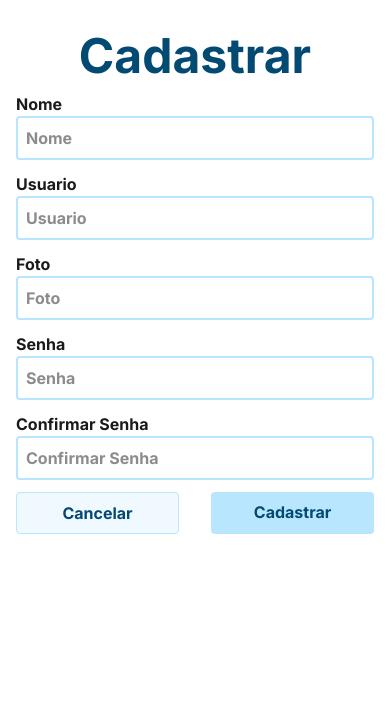
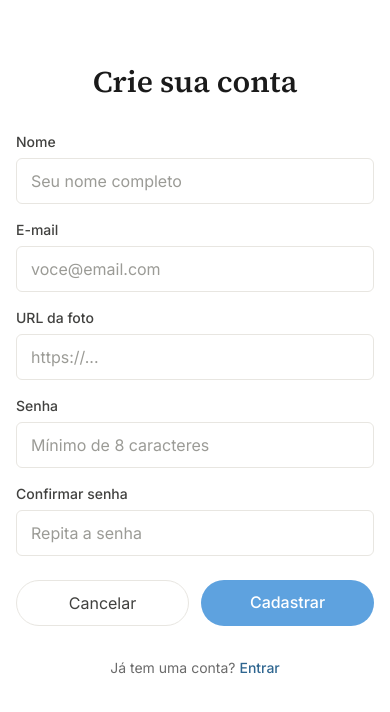
Before and after one commit to bruna-dsmendes/Blog_pessoal_react, a React (Vite) app: page /cadastro in a window 390 px wide. Shown: the top 712 px of the page. Built offline with nearby package versions, Linux system fonts and the light colour scheme; no server answers.

Commit message:
ajustes no perfil e postagem

```diff
--- a/src/components/perfil/formperfil/FormPerfil.tsx
+++ b/src/components/perfil/formperfil/FormPerfil.tsx
@@ -6,10 +6,11 @@ import { atualizar } from "../../../services/Service";
 import { PropagateLoader } from "react-spinners";
 import { ToastAlerta } from "../../../utils/ToastAlerta";
 
+const inputClass = "w-full border border-hairline rounded-md px-3.5 py-2.5 text-ink bg-paper placeholder:text-ink-faint outline-none focus:border-accent transition-colors"
+
 function FormPerfil() {
   const navigate = useNavigate();
 
-  // Correção da inicialização aqui:
   const [usuario, setUsuario] = useState<UsuarioLogin>({
     id: 0,
     nome: "",
@@ -67,7 +68,7 @@ function FormPerfil() {
             headers: { 'Authorization': token }
           });
           handleAtualizarUsuario(usuarioComToken);
-          ToastAlerta('Perfil updated com sucesso!', 'sucesso');
+          ToastAlerta('Perfil atualizado com sucesso!', 'sucesso');
           setTimeout(() => { retornar(); }, 500);
         } catch (error: any) {
           if (error.toString().includes('401')) {
@@ -108,97 +109,95 @@ function FormPerfil() {
   }
 
   return (
-    <div className="container flex flex-col items-center justify-center mx-auto min-h-[80vh]">
-      <h1 className="text-4xl text-center my-8 font-bold text-slate-800">Editar Perfil</h1>
+    <div className="flex justify-center px-4 py-16 md:py-20">
+      <div className="w-full max-w-sm">
 
-      <form className="w-full max-w-md flex flex-col gap-4 bg-pink-50/50 p-6 rounded-2xl border border-pink-100 shadow-sm"
-        onSubmit={atualizarPerfil} >
+        <h1 className="font-serif text-3xl font-semibold text-ink text-center mb-8">
+          Editar perfil
+        </h1>
 
-        <div className="flex flex-col gap-1">
-          <label htmlFor="nome" className="text-sm font-semibold text-slate-600">Nome</label>
+        <form className="flex flex-col gap-4" onSubmit={atualizarPerfil}>
+
+          <div className="flex flex-col gap-1.5">
+            <label htmlFor="nome" className="text-sm font-medium text-ink-soft">Nome</label>
             <input
               type="text"
               placeholder="Seu nome"
               name='nome'
-            className="border border-pink-200 rounded-xl p-2.5 bg-white focus:outline-none focus:ring-2 focus:ring-pink-300 transition text-slate-700"
+              className={inputClass}
               value={usuario.nome}
               onChange={atualizarEstado}
             />
           </div>
 
-        <div className="flex flex-col gap-1">
-          <label htmlFor="usuario" className="text-sm font-semibold text-slate-600">Email / Usuário</label>
+          <div className="flex flex-col gap-1.5">
+            <label htmlFor="usuario" className="text-sm font-medium text-ink-soft">E-mail</label>
             <input
               type="text"
-            placeholder="Seu email"
+              placeholder="Seu e-mail"
               name='usuario'
-            className="border border-pink-200 rounded-xl p-2.5 bg-white focus:outline-none focus:ring-2 focus:ring-pink-300 transition text-slate-700"
+              className={inputClass}
               value={usuario.usuario}
               onChange={atualizarEstado}
             />
           </div>
 
-        <div className="flex flex-col gap-1">
-          <label htmlFor="foto" className="text-sm font-semibold text-slate-600">URL da Foto</label>
+          <div className="flex flex-col gap-1.5">
+            <label htmlFor="foto" className="text-sm font-medium text-ink-soft">URL da foto</label>
             <input
               type="text"
-            placeholder="URL da sua foto"
+              placeholder="https://..."
               name='foto'
-            className="border border-pink-200 rounded-xl p-2.5 bg-white focus:outline-none focus:ring-2 focus:ring-pink-300 transition text-slate-700"
+              className={inputClass}
               value={usuario.foto}
               onChange={atualizarEstado}
             />
           </div>
 
-        <div className="flex flex-col gap-1">
-          <label htmlFor="senha" className="text-sm font-semibold text-slate-600">Nova Senha (opcional)</label>
+          <div className="flex flex-col gap-1.5">
+            <label htmlFor="senha" className="text-sm font-medium text-ink-soft">Nova senha (opcional)</label>
             <input
               type="password"
               placeholder="Deixe em branco para manter a atual"
               name='senha'
-            className="border border-pink-200 rounded-xl p-2.5 bg-white focus:outline-none focus:ring-2 focus:ring-pink-300 transition text-slate-700"
+              className={inputClass}
               value={usuario.senha}
               onChange={atualizarEstado}
             />
           </div>
 
           {usuario.senha.length > 0 && (
-          <div className="flex flex-col gap-1">
-            <label htmlFor="confirmarSenha" className="text-sm font-semibold text-slate-600">Confirmar Nova Senha</label>
+            <div className="flex flex-col gap-1.5">
+              <label htmlFor="confirmarSenha" className="text-sm font-medium text-ink-soft">Confirmar nova senha</label>
               <input
                 type="password"
                 placeholder="Confirme a nova senha"
                 name='confirmarSenha'
-              className="border border-pink-200 rounded-xl p-2.5 bg-white focus:outline-none focus:ring-2 focus:ring-pink-300 transition text-slate-700"
+                className={inputClass}
                 value={confirmarSenha}
                 onChange={handleConfirmarSenha}
               />
             </div>
           )}
 
-        <div className="flex gap-4 justify-center mt-4">
+          <div className="flex gap-3 mt-2">
             <button
-            className="rounded-xl text-slate-700 bg-slate-200
-                        hover:bg-slate-300 w-1/2 py-2.5 flex justify-center font-medium transition cursor-pointer"
+              className="rounded-full text-ink-soft bg-paper border border-hairline hover:bg-paper-tint w-1/2 py-2.5 transition-colors"
               type="button"
               onClick={retornar}>
               Cancelar
             </button>
 
             <button
-            className="rounded-xl text-white bg-pink-400
-                        hover:bg-pink-500 w-1/2 py-2.5 flex justify-center font-medium transition shadow-sm cursor-pointer"
+              className="rounded-full text-white bg-accent hover:bg-accent-dark w-1/2 py-2.5 flex justify-center font-medium transition-colors"
               type="submit">
-            {isLoading ? (
-              <PropagateLoader color="#ffffff" size={10} className="py-1" />
-            ) : (
-              <span>Atualizar</span>
-            )}
+              {isLoading ? <PropagateLoader color="#ffffff" size={8} /> : <span>Salvar</span>}
             </button>
           </div>
 
         </form>
       </div>
+    </div>
   );
 }
 
--- a/src/pages/cadastro/Cadastro.tsx
+++ b/src/pages/cadastro/Cadastro.tsx
@@ -1,9 +1,11 @@
 import { useState, type ChangeEvent, type FormEvent } from "react"
-import { useNavigate } from "react-router-dom"
+import { Link, useNavigate } from "react-router-dom"
 import { PacmanLoader } from "react-spinners";
 import type Usuario from "../../models/Usuario"
 import { cadastrarUsuario } from "../../services/Service"
 import { ToastAlerta } from "../../utils/ToastAlerta";
+
+const inputClass = "w-full border border-hairline rounded-md px-3.5 py-2.5 text-ink bg-paper placeholder:text-ink-faint outline-none focus:border-accent transition-colors"
 
 function Cadastro() {
 
@@ -63,102 +65,104 @@ function Cadastro() {
   }
 
   return (
-    <>
-      <div className="grid grid-cols-1 lg:grid-cols-2 h-auto lg:h-[calc(100vh-180px)] place-items-center font-bold px-4 py-8 lg:py-0">
-        <div
-          className="hidden lg:block w-full h-full bg-[url('https://ik.imagekit.io/bruumendes/Gemini_Generated_Image_enmmc4enmmc4enmm.png')] bg-no-repeat bg-cover bg-center"
-        ></div>
+    <div className="flex justify-center px-4 py-16 md:py-20">
+      <div className="w-full max-w-sm">
 
-        <form className='flex justify-center items-center flex-col w-full lg:w-2/3 gap-3'
-          onSubmit={cadastrarNovoUsuario}>
-          <h2 className='text-sky-900 text-5xl'>Cadastrar</h2>
+        <h1 className="font-serif text-3xl font-semibold text-ink text-center mb-8">
+          Crie sua conta
+        </h1>
 
-          <div className="flex flex-col w-full">
-            <label htmlFor="nome">Nome</label>
+        <form className="flex flex-col gap-4" onSubmit={cadastrarNovoUsuario}>
+
+          <div className="flex flex-col gap-1.5">
+            <label htmlFor="nome" className="text-sm font-medium text-ink-soft">Nome</label>
             <input
               type="text"
               id="nome"
               name="nome"
-              placeholder="Nome"
-              className="border-2 border-sky-200 rounded p-2"
+              placeholder="Seu nome completo"
+              className={inputClass}
               value={usuario.nome}
-              onChange={(e: ChangeEvent<HTMLInputElement>) => atualizarEstado(e)}
+              onChange={atualizarEstado}
             />
           </div>
 
-          <div className="flex flex-col w-full">
-            <label htmlFor="usuario">Usuario</label>
+          <div className="flex flex-col gap-1.5">
+            <label htmlFor="usuario" className="text-sm font-medium text-ink-soft">E-mail</label>
             <input
               type="text"
               id="usuario"
               name="usuario"
-              placeholder="Usuario"
-              className="border-2 border-sky-200 rounded p-2"
+              placeholder="voce@email.com"
+              className={inputClass}
               value={usuario.usuario}
-              onChange={(e: ChangeEvent<HTMLInputElement>) => atualizarEstado(e)}
+              onChange={atualizarEstado}
             />
           </div>
 
-          <div className="flex flex-col w-full">
-            <label htmlFor="foto">Foto</label>
+          <div className="flex flex-col gap-1.5">
+            <label htmlFor="foto" className="text-sm font-medium text-ink-soft">URL da foto</label>
             <input
               type="text"
               id="foto"
               name="foto"
-              placeholder="Foto"
-              className="border-2 border-sky-200 rounded p-2"
+              placeholder="https://..."
+              className={inputClass}
               value={usuario.foto}
-              onChange={(e: ChangeEvent<HTMLInputElement>) => atualizarEstado(e)}
+              onChange={atualizarEstado}
             />
           </div>
 
-          <div className="flex flex-col w-full">
-            <label htmlFor="senha">Senha</label>
+          <div className="flex flex-col gap-1.5">
+            <label htmlFor="senha" className="text-sm font-medium text-ink-soft">Senha</label>
             <input
               type="password"
               id="senha"
               name="senha"
-              placeholder="Senha"
-              className="border-2 border-sky-200 rounded p-2"
+              placeholder="Mínimo de 8 caracteres"
+              className={inputClass}
               value={usuario.senha}
-              onChange={(e: ChangeEvent<HTMLInputElement>) => atualizarEstado(e)}
+              onChange={atualizarEstado}
             />
           </div>
 
-          <div className="flex flex-col w-full">
-            <label htmlFor="confirmarSenha">Confirmar Senha</label>
+          <div className="flex flex-col gap-1.5">
+            <label htmlFor="confirmarSenha" className="text-sm font-medium text-ink-soft">Confirmar senha</label>
             <input
               type="password"
               id="confirmarSenha"
               name="confirmarSenha"
-              placeholder="Confirmar Senha"
-              className="border-2 border-sky-200 rounded p-2"
+              placeholder="Repita a senha"
+              className={inputClass}
               value={confirmarSenha}
-              onChange={(e: ChangeEvent<HTMLInputElement>) => handleConfirmarSenha(e)}
+              onChange={handleConfirmarSenha}
             />
           </div>
 
-          {/* Botões */}
-          <div className="flex justify-around w-full gap-8">
+          <div className="flex gap-3 mt-2">
             <button
-              type='reset'
-              className='rounded  bg-sky-50 hover:bg-sky-100 text-sky-900 w-1/2 py-2 border border-sky-200'
-              onClick={retornar} >Cancelar</button>
+              type='button'
+              className="rounded-full text-ink-soft bg-paper border border-hairline hover:bg-paper-tint w-1/2 py-2.5 transition-colors"
+              onClick={retornar}>
+              Cancelar
+            </button>
             <button
               type='submit'
-              className='rounded bg-sky-200 hover:bg-sky-300 text-sky-900 w-1/2 py-2 flex justify-center'
+              className="rounded-full bg-accent hover:bg-accent-dark text-white font-medium w-1/2 py-2.5 flex justify-center transition-colors"
               disabled={isLoading}>
-
-              {isLoading ?
-                <PacmanLoader color="#0c4a6e" size={24} /> :
-                <span> Cadastrar</span>
-              }
+              {isLoading ? <PacmanLoader color="#ffffff" size={16} /> : <span>Cadastrar</span>}
             </button>
-
           </div>
         </form>
+
+        <p className="text-center text-sm text-ink-muted mt-8">
+          Já tem uma conta?{' '}
+          <Link to="/" className="text-accent-dark font-medium hover:underline">
+            Entrar
+          </Link>
+        </p>
       </div>
-    </>
+    </div>
   );
 }
 
--- a/src/pages/login/Login.tsx
+++ b/src/pages/login/Login.tsx
@@ -20,6 +20,11 @@ const schemaLogin = yup.object({
 }).required();
 
 type FormData = yup.InferType<typeof schemaLogin>;
+
+const inputClass = (hasError: boolean) =>
+  `w-full border rounded-md px-3.5 py-2.5 text-ink bg-paper placeholder:text-ink-faint
+   outline-none transition-colors
+   ${hasError ? 'border-red-400 focus:border-red-400' : 'border-hairline focus:border-accent'}`
 
 function Login() {
   const navigate = useNavigate();
@@ -44,75 +49,72 @@ function Login() {
   }
 
   return (
-    <>
-      <div className="grid grid-cols-1 lg:grid-cols-2 h-auto lg:h-[calc(100vh-180px)] place-items-center font-bold px-4 py-8 lg:py-0">
+    <div className="flex justify-center px-4 py-16 md:py-24">
+      <div className="w-full max-w-sm">
 
-        <form
-          className="flex justify-center items-center flex-col w-full lg:w-1/2 gap-4"
-          onSubmit={handleSubmit(onSubmit)}
-        >
-          <h2 className="text-sky-900 text-5xl mb-2">Entrar</h2>
+        <div className="flex items-center gap-2 justify-center mb-8">
+          <svg
+            xmlns="http://www.w3.org/2000/svg"
+            viewBox="0 0 24 24"
+            fill="none"
+            stroke="currentColor"
+            className="w-6 h-6 text-accent stroke-[2.5]"
+          >
+            <path strokeLinecap="round" strokeLinejoin="round" d="M17.25 6.75 22.5 12l-5.25 5.25m-10.5 0L1.5 12l5.25-5.25m7.5-3-4.5 16.5" />
+          </svg>
+          <span className="font-serif text-xl font-semibold tracking-tight text-ink">
+            Simetria<span className="text-accent">.Dev</span>
+          </span>
+        </div>
 
-          <div className="flex flex-col w-full gap-1">
-            <label htmlFor="usuario">Usuário</label>
+        <h1 className="font-serif text-3xl font-semibold text-ink text-center mb-8">
+          Bem-vindo de volta
+        </h1>
+
+        <form className="flex flex-col gap-4" onSubmit={handleSubmit(onSubmit)}>
+          <div className="flex flex-col gap-1.5">
+            <label htmlFor="usuario" className="text-sm font-medium text-ink-soft">E-mail</label>
             <input
               type="text"
               id="usuario"
-              placeholder="Ex: bruna@email.com"
+              placeholder="voce@email.com"
               {...register("usuario")}
-              className={`border-2 rounded p-2 outline-none transition-all
-                ${errors.usuario ? 'border-red-500 focus:border-red-500' : 'border-sky-200 focus:border-[#5ea2df]'}`}
+              className={inputClass(!!errors.usuario)}
             />
             {errors.usuario && (
-              <span className="text-xs font-bold text-red-500 font-mono mt-0.5">
-                {errors.usuario.message}
-              </span>
+              <span className="text-xs text-red-500">{errors.usuario.message}</span>
             )}
           </div>
 
-          <div className="flex flex-col w-full gap-1">
-            <label htmlFor="senha">Senha</label>
+          <div className="flex flex-col gap-1.5">
+            <label htmlFor="senha" className="text-sm font-medium text-ink-soft">Senha</label>
             <input
               type="password"
               id="senha"
               placeholder="Digite sua senha"
               {...register("senha")}
-              className={`border-2 rounded p-2 outline-none transition-all
-                ${errors.senha ? 'border-red-500 focus:border-red-500' : 'border-sky-200 focus:border-[#5ea2df]'}`}
+              className={inputClass(!!errors.senha)}
             />
             {errors.senha && (
-              <span className="text-xs font-bold text-red-500 font-mono mt-0.5">
-                {errors.senha.message}
-              </span>
+              <span className="text-xs text-red-500">{errors.senha.message}</span>
             )}
           </div>
 
-          {/* Botão de Entrar */}
           <button
             type='submit'
-            className="rounded bg-sky-200 flex justify-center hover:bg-sky-300 text-sky-900 w-1/2 py-2 mt-2 transition-colors">
-            {isLoading ? (
-              <RiseLoader color="#0c4a6e" size={14} />
-            ) : (
-              <span>Entrar</span>
-            )}
+            className="rounded-full bg-accent hover:bg-accent-dark text-white font-medium py-2.5 mt-2 flex justify-center transition-colors">
+            {isLoading ? <RiseLoader color="#ffffff" size={8} /> : <span>Entrar</span>}
           </button>
-
-          <hr className="border-sky-200 w-full my-2" />
-
-          <p className="font-normal text-slate-600">
-            Ainda não tem uma conta?{' '}
-            <Link to="/cadastro" className="text-sky-700 font-bold hover:underline">
-              Cadastre-se
-            </Link>
-          </p>
         </form>
 
-        <div
-          className="hidden lg:block w-full h-full bg-[url('https://ik.imagekit.io/bruumendes/Gemini_Generated_Image_vy21m7vy21m7vy21.png')] bg-no-repeat bg-cover bg-center"
-        ></div>
-      </div >
-    </>
+        <p className="text-center text-sm text-ink-muted mt-8">
+          Ainda não tem uma conta?{' '}
+          <Link to="/cadastro" className="text-accent-dark font-medium hover:underline">
+            Cadastre-se
+          </Link>
+        </p>
+      </div>
+    </div>
   );
 }
 
```
Also changed, not shown: src/components/perfil/deletarperfil/DeletarPerfil.tsx (+18 -26 lines), src/components/postagem/deletarpostagem/DeletarPostagem.tsx (+17 -27 lines), src/pages/perfil/ Perfil.tsx (+12 -24 lines). Lines whose indentation alone changed are shown as unchanged.
